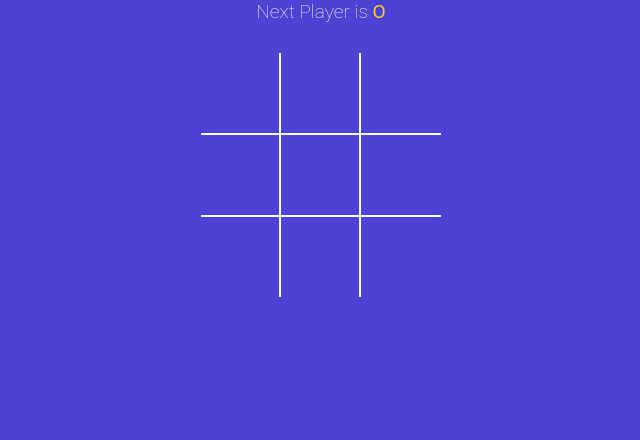
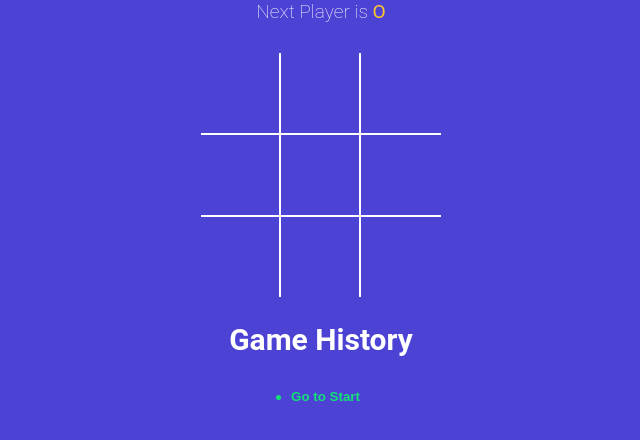
Before and after one commit to FaizaanAnche/TicTacToe, a React (Vite) app: page / in a window 1280 px wide. Shown: the top 440 px of the page, without its empty margins (319-959 px from the left). Built offline with nearby package versions, Linux system fonts and the light colour scheme.

Commit message:
added game history

```diff
--- a/src/App.jsx
+++ b/src/App.jsx
@@ -1,34 +1,66 @@
 import './styles.scss';
-import Board from './components/Board';
 import { useState } from 'react';
 import { calculateWinner } from './winner';
+import Board from './components/Board';
 import StatusMessage from './components/StatusMessage';
+import History from './components/History';
 
 function App() {
-  const [squares, setSquares] = useState(Array(9).fill(null));
-  const [isXnext, setIsXNext] = useState(false);
+  const [history, setHistory] = useState([
+    { squares: Array(9).fill(null), isXnext: false },
+  ]);
 
-  const winner = calculateWinner(squares);
+  const [currentMove, setCurrentMove] = useState(0);
+  const gameBoard = history[currentMove];
+
+  const winner = calculateWinner(gameBoard.squares);
 
   const handleSquareClick = clickedPosition => {
-    if (squares[clickedPosition] || winner) {
+    if (gameBoard.squares[clickedPosition] || winner) {
       return;
     }
 
-    setSquares(currentSquares => {
-      return currentSquares.map((squaresValue, position) => {
-        if (position === clickedPosition) return isXnext ? 'X' : 'O';
-        else return squaresValue;
+    setHistory(currentHistory => {
+      const isTraversing = currentMove + 1 !== currentHistory.length;
+
+      const lastGameState = isTraversing
+        ? currentHistory[currentMove]
+        : history[history.length - 1];
+
+      const nextSquaresState = lastGameState.squares.map(
+        (squaresValue, position) => {
+          if (position === clickedPosition)
+            return lastGameState.isXnext ? 'X' : 'O';
+          else return squaresValue;
+        }
+      );
+
+      const base = isTraversing
+        ? currentHistory.slice(0, currentHistory.indexOf(lastGameState) + 1)
+        : currentHistory;
+
+      return base.concat({
+        squares: nextSquaresState,
+        isXnext: !lastGameState.isXnext,
       });
     });
 
-    setIsXNext(currentIsXNext => !currentIsXNext);
+    setCurrentMove(move => move + 1);
+  };
+
+  const moveTo = move => {
+    setCurrentMove(move);
   };
 
   return (
     <div className="app">
-      <StatusMessage isXnext={isXnext} winner={winner} squares={squares} />
-      <Board squares={squares} handleSquareClick={handleSquareClick} />
+      <StatusMessage winner={winner} gameBoard={gameBoard} />
+      <Board
+        squares={gameBoard.squares}
+        handleSquareClick={handleSquareClick}
+      />
+      <h2>Game History</h2>
+      <History history={history} moveTo={moveTo} currentMove={currentMove} />
     </div>
   );
 }
--- /dev/null
+++ b/src/components/History.jsx
@@ -0,0 +1,21 @@
+const History = ({ history, moveTo, currentMove }) => {
+  return (
+    <div className="history-wrapper">
+      <ul className="history">
+        {history.map((_, index) => (
+          <li key={index}>
+            <button
+              type="button"
+              className={`btn-move ${currentMove === index ? 'active' : ''}`}
+              onClick={() => moveTo(index)}
+            >
+              {index === 0 ? 'Go to Start' : `Go to move ${index}`}
+            </button>
+          </li>
+        ))}
+      </ul>
+    </div>
+  );
+};
+
+export default History;
--- a/src/components/StatusMessage.jsx
+++ b/src/components/StatusMessage.jsx
@@ -1,4 +1,5 @@
-const StatusMessage = ({ isXnext, winner, squares }) => {
+const StatusMessage = ({ winner, gameBoard }) => {
+  const { squares, isXnext } = gameBoard;
   const noMovesLeft = squares.every(squareValue => squareValue != null);
 
   const nextPlayer = isXnext ? 'X' : 'O';
```
